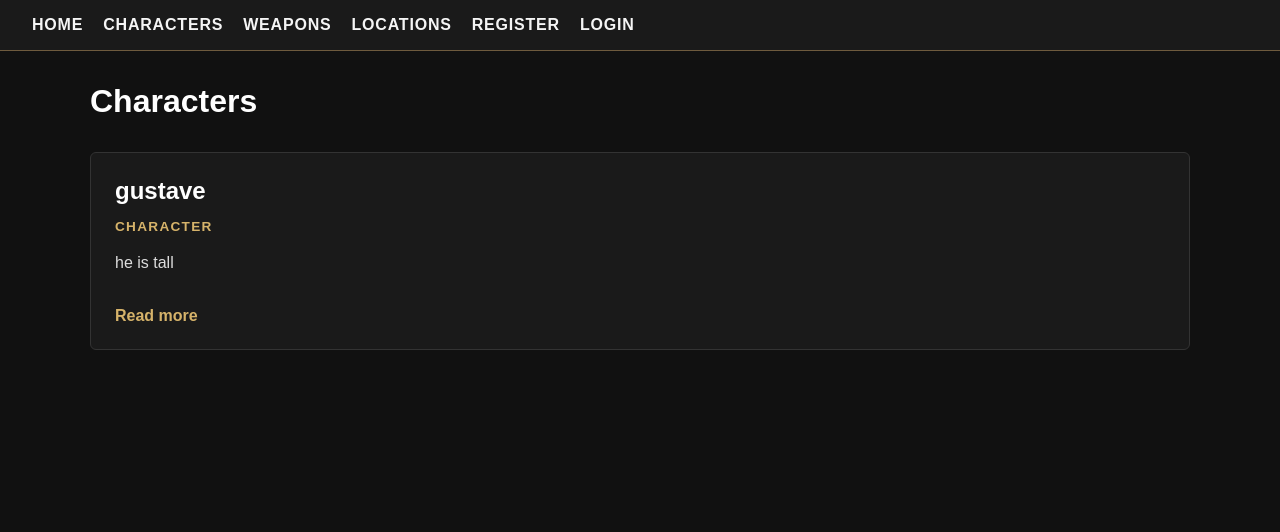
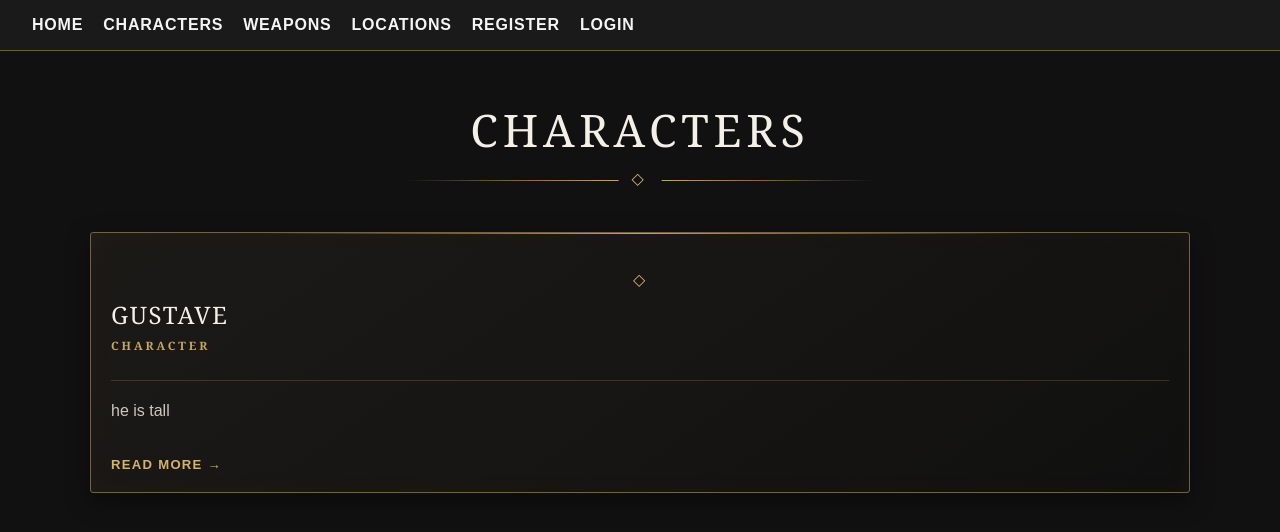
Before and after one commit to xmarcelx2018-cmd/expedition_33_wiki, a Django app: page /wiki/characters/ in a window 1280 px wide. Shown: the top 532 px of the page. Run offline with Django 4.2, Linux system fonts and the light colour scheme; data comes from the database, SQL or seed files in the repository; parts of the project's set-up code (start-up, migrations or seed data) failed here and were passed over.

Commit message:
Fix image sizing and style character page

```diff
--- a/static/css/style.css
+++ b/static/css/style.css
@@ -62,7 +62,10 @@ a:hover {
     color: #f0d394;
 }
 
-/* Wiki entry list */
+
+/* =========================
+   Wiki Entry List
+   ========================= */
 
 .entry-grid {
     display: grid;
@@ -126,7 +129,10 @@ a:hover {
     font-weight: bold;
 }
 
-/* Wiki detail page */
+
+/* =========================
+   Wiki Detail Page
+   ========================= */
 
 .detail-card {
     background-color: #1a1a1a;
@@ -195,7 +201,10 @@ a:hover {
     color: #ffffff;
 }
 
-/* Wiki forms */
+
+/* =========================
+   Wiki Forms
+   ========================= */
 
 .form-card {
     max-width: 700px;
@@ -266,7 +275,10 @@ a:hover {
     background-color: #f0d394;
 }
 
-/* Home page */
+
+/* =========================
+   Home Page
+   ========================= */
 
 .home-page {
     max-width: 1100px;
@@ -309,6 +321,11 @@ a:hover {
     margin-bottom: 20px;
 }
 
+
+/* =========================
+   Wiki Images
+   ========================= */
+
 .wiki-card img {
     width: 100%;
     height: 340px;
@@ -319,7 +336,9 @@ a:hover {
     margin-bottom: 1.25rem;
 }
 
-/* Weapon card images */
+
+/* Weapon Card Images */
+
 .weapon-image {
     width: 100%;
     height: 340px;
@@ -327,11 +346,311 @@ a:hover {
     object-position: center;
 }
 
+
+/* Detail Images */
+
 .detail-image {
     display: block;
     width: 100%;
-    max-height: 500px;
-    object-fit: cover;
+    height: auto;
+    max-height: none;
+    object-fit: contain;
     border-radius: 4px;
     margin-bottom: 1.5rem;
 }
+
+
+/* =========================
+   Character Cards
+   ========================= */
+
+.character-card {
+    position: relative;
+    overflow: hidden;
+
+    display: flex;
+    flex-direction: column;
+
+    background:
+        linear-gradient(
+            145deg,
+            #1c1a17 0%,
+            #161513 55%,
+            #101010 100%
+        );
+
+    border: 1px solid #75613f;
+    border-radius: 3px;
+    padding: 1.25rem;
+
+    box-shadow:
+        0 8px 24px rgba(0, 0, 0, 0.4),
+        inset 0 0 25px rgba(214, 179, 106, 0.03);
+
+    transition:
+        transform 0.3s ease,
+        border-color 0.3s ease,
+        box-shadow 0.3s ease;
+}
+
+
+/* Decorative Gold Line */
+
+.character-card::before {
+    content: "";
+    position: absolute;
+    top: 0;
+    left: 15%;
+    width: 70%;
+    height: 1px;
+
+    background: linear-gradient(
+        90deg,
+        transparent,
+        #d6b36a,
+        transparent
+    );
+
+    opacity: 0.9;
+}
+
+
+/* Character Portrait */
+
+.character-card .wiki-card-image {
+    width: 100%;
+    height: 340px;
+    object-fit: cover;
+    object-position: center;
+    display: block;
+
+    border: 1px solid #4d4435;
+    border-radius: 2px;
+
+    margin-bottom: 0;
+
+    transition:
+        transform 0.35s ease,
+        filter 0.35s ease;
+}
+
+
+/* Character Name */
+
+.character-card h2 {
+    position: relative;
+
+    margin-top: 1.7rem;
+    margin-bottom: 0.45rem;
+
+    padding-top: 1.1rem;
+
+    font-family: Georgia, "Times New Roman", serif;
+    font-size: 1.5rem;
+    font-weight: 500;
+
+    letter-spacing: 0.1rem;
+    text-transform: uppercase;
+}
+
+
+/* Diamond Ornament */
+
+.character-card h2::before {
+    content: "◇";
+
+    position: absolute;
+
+    top: -0.75rem;
+    left: 50%;
+
+    transform: translateX(-50%);
+
+    color: #d6b36a;
+    font-size: 1rem;
+}
+
+
+/* Character Name Link */
+
+.character-card h2 a {
+    color: #f4f0e7;
+    text-decoration: none;
+
+    transition: color 0.25s ease;
+}
+
+
+/* Character Category */
+
+.character-card .category {
+    margin-top: 0;
+
+    color: #c7a765;
+
+    font-family: Georgia, "Times New Roman", serif;
+
+    font-size: 0.72rem;
+    font-weight: bold;
+
+    letter-spacing: 0.18rem;
+}
+
+
+/* Character Description */
+
+.character-card .entry-content {
+    margin-top: 1rem;
+    padding-top: 1rem;
+
+    border-top: 1px solid rgba(214, 179, 106, 0.2);
+
+    color: #cbc8c1;
+
+    line-height: 1.7;
+}
+
+
+/* Character Read More */
+
+.character-card .read-more {
+    display: inline-block;
+
+    margin-top: auto;
+    padding-top: 1rem;
+
+    color: #d6b36a;
+
+    font-size: 0.82rem;
+    font-weight: bold;
+
+    letter-spacing: 0.08rem;
+
+    text-decoration: none;
+    text-transform: uppercase;
+
+    transition:
+        color 0.25s ease,
+        letter-spacing 0.25s ease;
+}
+
+
+/* Arrow After Read More */
+
+.character-card .read-more::after {
+    content: " →";
+}
+
+
+/* =========================
+   Character Card Hover
+   ========================= */
+
+.character-card:hover {
+    transform: translateY(-6px);
+
+    border-color: #b89758;
+
+    box-shadow:
+        0 14px 35px rgba(0, 0, 0, 0.55),
+        0 0 20px rgba(214, 179, 106, 0.1);
+}
+
+.character-card:hover .wiki-card-image {
+    transform: scale(1.015);
+    filter: brightness(1.05);
+}
+
+.character-card:hover h2 a {
+    color: #d6b36a;
+}
+
+.character-card .read-more:hover {
+    color: #f0d394;
+    letter-spacing: 0.12rem;
+}
+
+
+/* =========================
+   Clickable Card Images
+   ========================= */
+
+.card-image-link {
+    display: block;
+    overflow: hidden;
+    text-decoration: none;
+}
+
+.card-image-link .wiki-card-image {
+    cursor: pointer;
+}
+
+/* =========================
+   Character Page Title
+   ========================= */
+
+.character-page-title {
+    position: relative;
+
+    width: fit-content;
+    margin: 3rem auto 3.5rem;
+
+    padding: 0 4rem 1rem;
+
+    color: #f4f0e7;
+
+    font-family: Georgia, "Times New Roman", serif;
+    font-size: 2.8rem;
+    font-weight: 400;
+
+    letter-spacing: 0.3rem;
+    text-transform: uppercase;
+    text-align: center;
+}
+
+
+/* Small gold ornament */
+
+.character-page-title::before {
+    content: "◇";
+
+    position: absolute;
+    left: 50%;
+    bottom: -0.8rem;
+
+    transform: translateX(-50%);
+
+    color: #d6b36a;
+
+    font-size: 1rem;
+
+    background-color: #111111;
+
+    padding: 0 0.8rem;
+
+    z-index: 1;
+}
+
+
+/* Gold line underneath */
+
+.character-page-title::after {
+    content: "";
+
+    position: absolute;
+
+    bottom: -0.3rem;
+    left: 0;
+
+    width: 100%;
+    height: 1px;
+
+    background: linear-gradient(
+        90deg,
+        transparent,
+        #6f5b3e 20%,
+        #d6b36a 50%,
+        #6f5b3e 80%,
+        transparent
+    );
+}
--- a/wiki/templates/wiki/wiki_list.html
+++ b/wiki/templates/wiki/wiki_list.html
@@ -5,18 +5,23 @@
 
 <div class="container wiki-list">
 
-    <h1>{{ view.category|title }}s</h1>
+    <h1 class="wiki-page-title {{ view.category }}-page-title">
+    {{ view.category|title }}s
+</h1>
 
     <div class="entry-grid">
         {% for entry in wiki_entries %}
-            <article class="wiki-card">
+
+            <article class="wiki-card {{ entry.category }}-card">
 
                 {% if entry.image %}
+                    <a href="{% url 'wiki_detail' entry.pk %}" class="card-image-link">
                         <img
                             src="{% static entry.image %}"
                             alt="{{ entry.title }}"
                             class="wiki-card-image"
                         >
+                    </a>
                 {% endif %}
 
                 <h2>
@@ -32,13 +37,17 @@
                 <p class="entry-content">
                     {{ entry.content|truncatewords:30 }}
                 </p>
+
                 <a class="read-more" href="{% url 'wiki_detail' entry.pk %}">
                     Read more
                 </a>
 
             </article>
+
         {% empty %}
+
             <p>No wiki entries available.</p>
+
         {% endfor %}
     </div>
 
```
Lines whose indentation alone changed are shown as unchanged.
